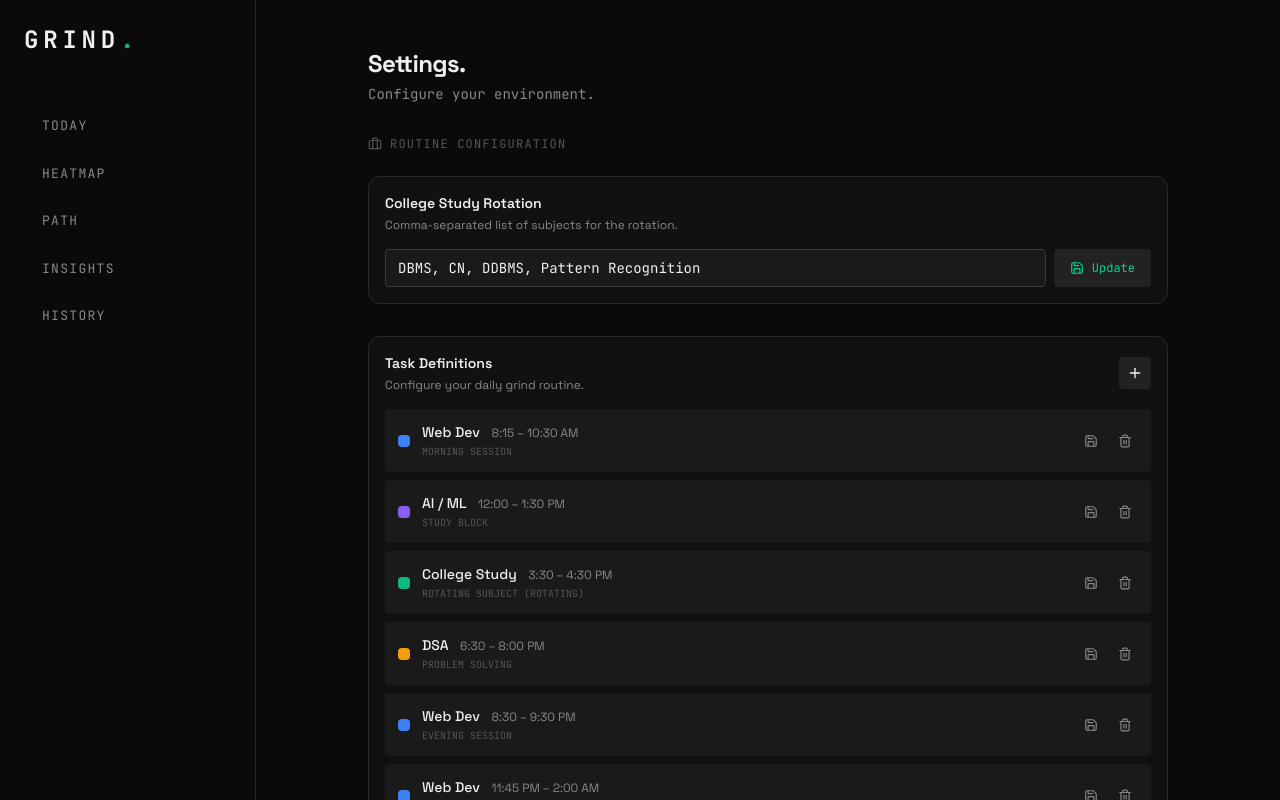
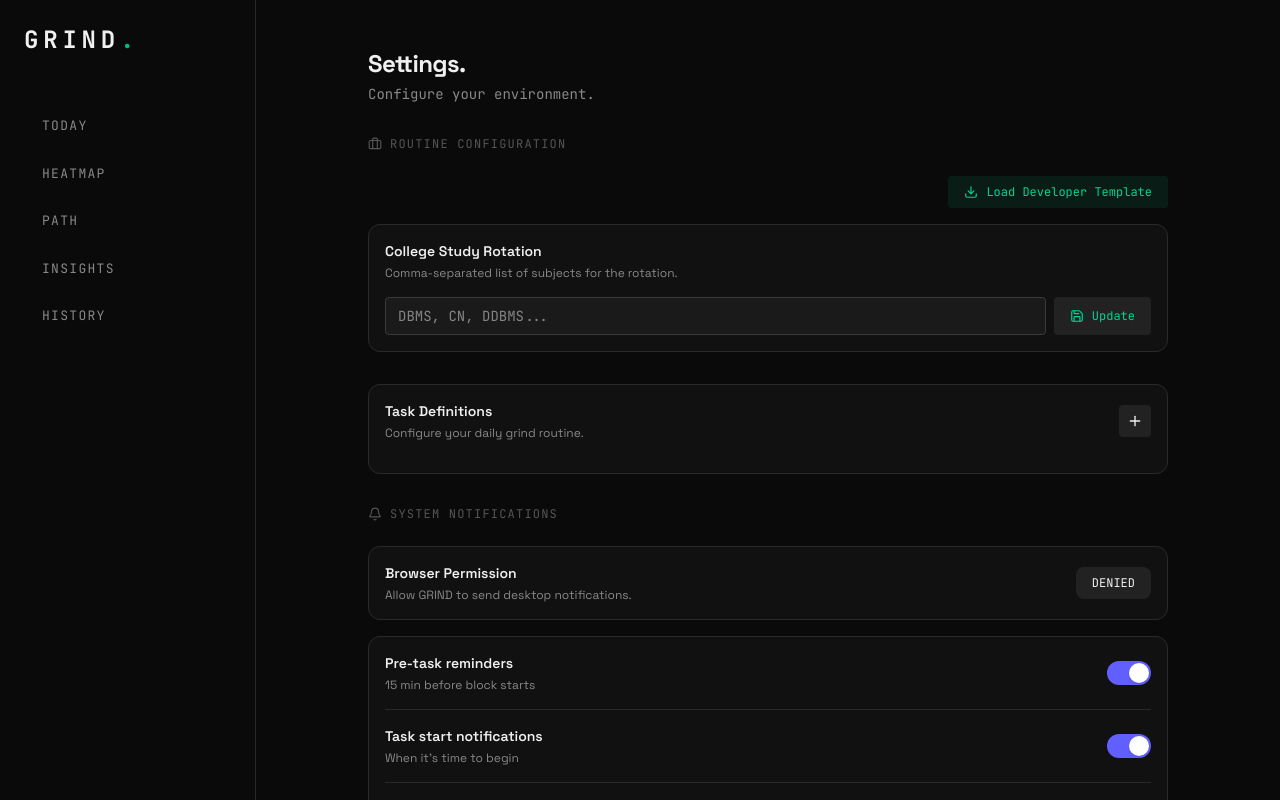
Before and after one commit to Rajarshi44/habit_tracker, a Next.js app: page /settings in a window 1280 px wide. Shown: the top 800 px of the page. Built offline with nearby package versions, Linux system fonts and the light colour scheme.

Commit message:
feat: implement habit progression dashboard with subject rotation tracking and configuration

```diff
--- a/app/heatmap/page.tsx
+++ b/app/heatmap/page.tsx
@@ -5,6 +5,7 @@ import { useHabitStore } from '@/lib/store';
 import { format, subDays, startOfWeek, isSameMonth } from 'date-fns';
 import { clsx } from 'clsx';
 import { useState, useEffect } from 'react';
+import Link from 'next/link';
 
 export default function HeatmapPage() {
   const allDays = useHabitStore((s) => s.days);
@@ -79,6 +80,15 @@ export default function HeatmapPage() {
       <div className="flex flex-col w-full overflow-hidden">
         <h2 className="text-[10px] font-mono uppercase tracking-[0.2em] text-[var(--text-tertiary)] border-b border-[var(--border)] pb-2 mb-6">Overall Completion Matrix</h2>
 
+        {tasks.length === 0 ? (
+          <div className="p-8 border border-dashed border-[var(--border)] rounded-2xl text-center bg-[var(--surface)]/50 mb-8">
+             <p className="text-[var(--text-secondary)] font-mono text-sm mb-4">No tasks defined. Please initialize your protocol in Settings.</p>
+             <Link href="/settings" className="inline-block px-5 py-2.5 bg-[var(--surface-3)] text-[var(--text-primary)] font-mono text-xs tracking-wider uppercase rounded-lg border border-[var(--border-bright)] hover:border-emerald-500 hover:text-emerald-500 transition-all">
+                Initialize Protocol
+             </Link>
+          </div>
+        ) : (
+          <>
             <div className="relative w-full overflow-x-auto pb-6 scrollbar-thin">
               <div className="min-w-max relative">
                 {/* MONTH LABELS */}
@@ -120,9 +130,12 @@ export default function HeatmapPage() {
               <div className="w-2.5 h-2.5 bg-emerald-500"></div>
               <span>Dense</span>
             </div>
+          </>
+        )}
       </div>
 
       {/* PER-TASK MINI HEATMAPS */}
+      {tasks.length > 0 && (
       <div className="space-y-4 pt-4">
         <h2 className="text-[10px] font-mono uppercase tracking-[0.2em] text-[var(--text-tertiary)] border-b border-[var(--border)] pb-2 mb-6">Execution Arrays (Per Task)</h2>
         <div className="grid gap-3">
@@ -154,6 +167,7 @@ export default function HeatmapPage() {
           ))}
         </div>
       </div>
+      )}
 
     </div>
   );
--- a/app/history/page.tsx
+++ b/app/history/page.tsx
@@ -26,9 +26,9 @@ export default function HistoryPage() {
 
   const allLoggedDates = Object.keys(allDays).sort((a, b) => b.localeCompare(a));
 
-  const getEmoji = (mood?: number) => {
+  const getEmoji = (mood?: string | number) => {
     if (!mood) return null;
-    return ['😩', '😕', '😐', '🙂', '🔥'][mood - 1];
+    return ['😩', '😕', '😐', '🙂', '🔥'][Number(mood) - 1];
   };
 
   return (
--- a/app/page.tsx
+++ b/app/page.tsx
@@ -1,7 +1,7 @@
 'use client';
 
 import { useHabitStore } from '@/lib/store';
-import { PATH_STAGES } from '@/lib/constants';
+import { PATH_STAGES, TASKS, SUBJECTS } from '@/lib/constants';
 import { TaskCard } from '@/components/ui/TaskCard';
 import { AICoachCard } from '@/components/ui/AICoachCard';
 import { QUOTES } from '@/lib/quotes';
@@ -20,6 +20,8 @@ export default function TodayView() {
   const pathState = useHabitStore((s) => s.path);
   const tasks = useHabitStore((s) => s.tasks);
   const subjects = useHabitStore((s) => s.subjects);
+  const setTasks = useHabitStore((s) => s.setTasks);
+  const setSubjects = useHabitStore((s) => s.setSubjects);
   const setMood = useHabitStore((s) => s.setMood);
   const now = new Date();
   const dateStr = format(now, 'yyyy-MM-dd');
@@ -65,6 +67,11 @@ export default function TodayView() {
 
   // Get active path stage name
   const currentStageName = PATH_STAGES.find(s => s.id === pathState.current)?.name || 'Web Dev';
+
+  const loadTemplate = () => {
+    setTasks(TASKS);
+    setSubjects(SUBJECTS);
+  };
 
   return (
     <div className="space-y-12 animate-in fade-in slide-in-from-bottom-4 duration-500 pb-16">
@@ -151,6 +158,22 @@ export default function TodayView() {
       {/* SCHEDULE GRID */}
       <section className="space-y-4">
         <h2 className="text-[10px] font-mono uppercase tracking-[0.2em] text-[var(--text-tertiary)] border-b border-[var(--border)] pb-2">Active Protocol</h2>
+        {tasks.length === 0 ? (
+          <div className="p-8 border border-dashed border-[var(--border)] rounded-2xl flex flex-col items-center justify-center text-center bg-[var(--surface)]/50">
+            <p className="text-[var(--text-secondary)] font-mono text-sm mb-6">No tasks defined for your routine.</p>
+            <div className="flex flex-col sm:flex-row gap-4">
+              <Link href="/settings" className="px-5 py-2.5 bg-[var(--surface-3)] text-[var(--text-primary)] font-mono text-xs tracking-wider uppercase rounded-lg border border-[var(--border-bright)] hover:border-emerald-500 hover:text-emerald-500 transition-all">
+                Initialize Protocol
+              </Link>
+              <button
+                onClick={loadTemplate}
+                className="px-5 py-2.5 bg-emerald-500/10 text-emerald-500 font-mono text-xs tracking-wider uppercase rounded-lg border border-emerald-500/30 hover:bg-emerald-500/20 transition-all"
+              >
+                Load Developer Template
+              </button>
+            </div>
+          </div>
+        ) : (
           <div className="grid gap-3">
             {tasks.map((task) => {
             const displayTask = { ...task };
@@ -164,6 +187,7 @@ export default function TodayView() {
             return <TaskCard key={task.id} task={displayTask} dateStr={dateStr} />;
           })}
           </div>
+        )}
       </section>
 
       {/* FOOTER WIDGETS (BENTO 2.0) */}
--- a/app/path/page.tsx
+++ b/app/path/page.tsx
@@ -6,6 +6,7 @@ import { format, differenceInDays, addDays } from 'date-fns';
 import { clsx } from 'clsx';
 import { useState, useEffect } from 'react';
 import { Check, Lock, ChevronRight, Calendar } from 'lucide-react';
+import Link from 'next/link';
 
 export default function PathPage() {
   const path = useHabitStore((s) => s.path);
@@ -134,6 +135,14 @@ export default function PathPage() {
 
       <section className="space-y-4 pt-4">
         <h2 className="text-xs font-mono uppercase tracking-widest text-[var(--text-tertiary)]">College Subject Rotation</h2>
+        {subjects.length === 0 ? (
+          <div className="p-8 border border-dashed border-[var(--border)] rounded-2xl text-center bg-[var(--surface)]/50">
+             <p className="text-[var(--text-secondary)] font-mono text-sm mb-4">No subjects defined. Please configure rotation in Settings.</p>
+             <Link href="/settings" className="inline-block px-5 py-2.5 bg-[var(--surface-3)] text-[var(--text-primary)] font-mono text-xs tracking-wider uppercase rounded-lg border border-[var(--border-bright)] hover:border-emerald-500 hover:text-emerald-500 transition-all">
+                Configure Subjects
+             </Link>
+          </div>
+        ) : (
           <div className="grid gap-4 md:grid-cols-2 lg:grid-cols-4">
             {subjects.map((subj) => (
               <div
@@ -153,9 +162,11 @@ export default function PathPage() {
               </div>
             ))}
           </div>
+        )}
       </section>
 
       {/* 14 DAYS MINI CALENDAR */}
+      {subjects.length > 0 && (
       <section className="space-y-4 pt-4">
         <h2 className="text-xs font-mono uppercase tracking-widest text-[var(--text-tertiary)] flex items-center gap-2">
           <Calendar size={14} /> Next 14 Days
@@ -180,6 +191,7 @@ export default function PathPage() {
           </div>
         </div>
       </section>
+      )}
     </div>
   );
 }
--- a/components/RoutineConfig.tsx
+++ b/components/RoutineConfig.tsx
@@ -3,7 +3,8 @@
 import { useHabitStore } from '@/lib/store';
 import { useState } from 'react';
 import { Task } from '@/lib/types';
-import { Plus, Trash2, Save, X } from 'lucide-react';
+import { TASKS, SUBJECTS } from '@/lib/constants';
+import { Plus, Trash2, Save, X, Download } from 'lucide-react';
 import { clsx } from 'clsx';
 
 export function RoutineConfig() {
@@ -39,8 +40,28 @@ export function RoutineConfig() {
     setEditingTask(null);
   };
 
+  const handleLoadTemplate = () => {
+    if (confirm('This will overwrite any current configuration with the default developer template. Proceed?')) {
+      setTasks(TASKS);
+      setSubjects(SUBJECTS);
+      setSubjInput(SUBJECTS.join(', '));
+    }
+  };
+
   return (
     <div className="space-y-8">
+      {/* Global Actions */}
+      {tasks.length === 0 && (
+        <div className="flex justify-end mb-4">
+          <button
+            onClick={handleLoadTemplate}
+            className="px-4 py-2 bg-emerald-500/10 text-emerald-400 font-mono text-xs rounded hover:bg-emerald-500/20 transition-colors flex items-center gap-2"
+          >
+            <Download size={14} /> Load Developer Template
+          </button>
+        </div>
+      )}
+
       {/* Subjects Manager */}
       <div className="p-4 rounded-xl border border-[var(--border)] bg-[var(--surface)] space-y-4">
         <div>
--- a/lib/store.ts
+++ b/lib/store.ts
@@ -6,8 +6,8 @@ import { TASKS, SUBJECTS } from './constants';
 export const useHabitStore = create<HabitStore>()(
   persist(
     (set, get) => ({
-      tasks: TASKS,
-      subjects: SUBJECTS,
+      tasks: [],
+      subjects: [],
       days: {},
       path: {
         current: 'html',
```
Lines whose indentation alone changed are shown as unchanged.
